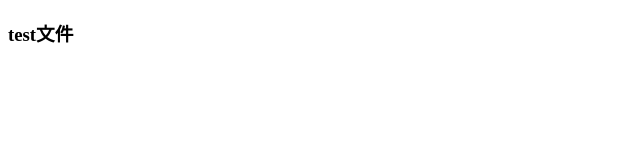
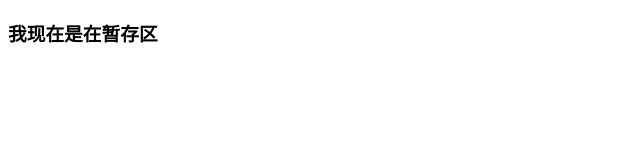
Before and after one commit to songtianyang/memeda, a plain HTML site: page demo.html in a window 1280 px wide. Shown: the whole page, without its empty margins (0-640 px from the left). Drawn offline with Linux system fonts and the light colour scheme.

Commit message:
提交demo

```diff
--- a/test.html
+++ b/demo.html
@@ -2,9 +2,9 @@
 <html lang="en">
 <head>
 	<meta charset="UTF-8">
-	<title>Document</title>
+	<title></title>
 </head>
 <body>
-	<h3>test文件</h3>
+	<h3>我现在是在暂存区</h3>
 </body>
 </html>
```
